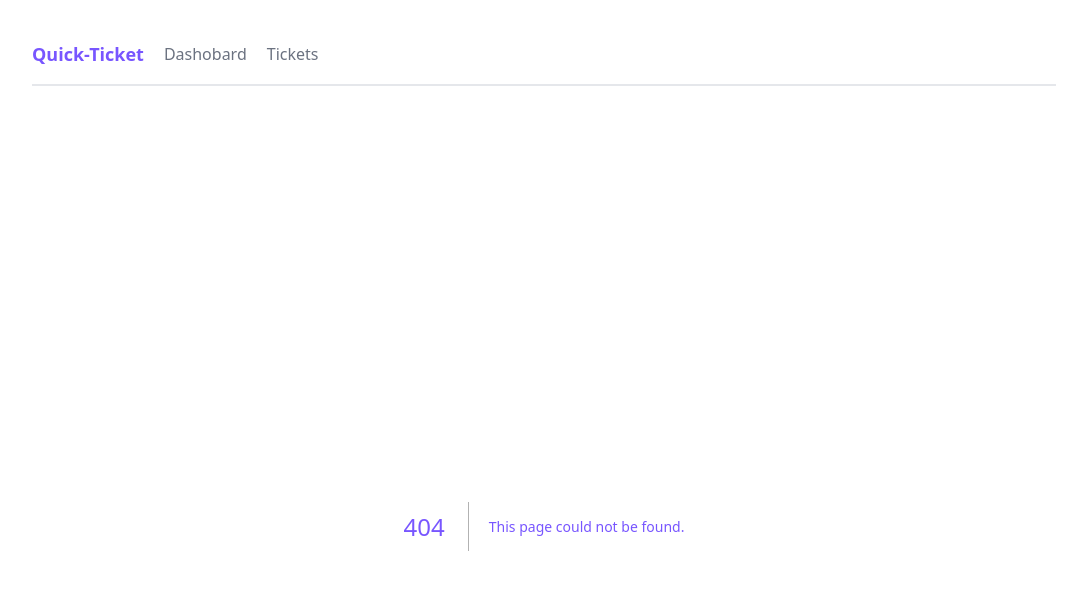
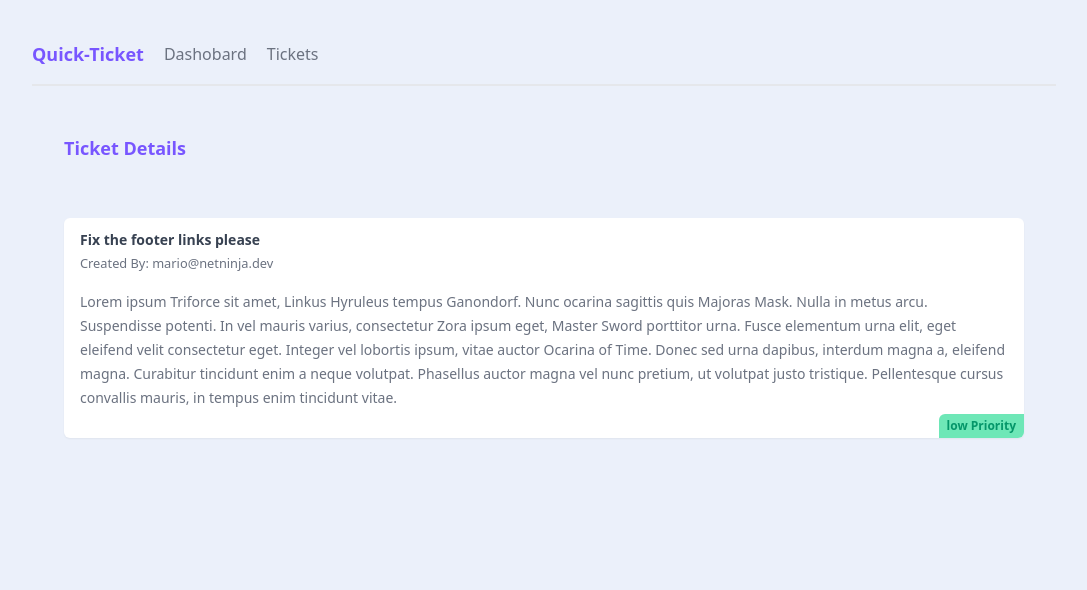
Before and after one commit to Dip-Gyawali/QuickTicket, a Next.js app: page /tickets/1 in a window 1280 px wide. Before the commit this address had no page. Shown: the top 590 px of the page, without its empty margins (96-1183 px from the left). Built offline with nearby package versions, Linux system fonts and the light colour scheme; data requests are answered from the project's data file.

Commit message:
dynamic routing done

```diff
--- a/src/app/tickets/Alltickets.tsx
+++ b/src/app/tickets/Alltickets.tsx
@@ -1,3 +1,5 @@
+import Link from "next/link";
+
 type Ticket = {
     id:string;
     title:string;
@@ -22,6 +24,7 @@
   return (
     <>
     {tickets.map((ele)=>(
+        <Link href={`tickets/${ele.id}`}>
       <div key={ele.id} className="card my-5">
         <h1>{ele.title}</h1>
         <p>{ele.body.slice(0,200)}...</p>
@@ -29,6 +32,7 @@
             {ele.priority} Priority
         </div>
       </div>
+        </Link>
     ))}
     </>
   )
--- /dev/null
+++ b/src/app/tickets/[id]/page.tsx
@@ -0,0 +1,29 @@
+async function getData(id: string) {
+  const res = await fetch(`http://localhost:5000/tickets/${id}`, {
+    next: {
+      revalidate: 60,
+    },
+  });
+  return res.json();
+}
+
+export default async function TicketDetail({
+  params,
+}: {
+  params: { id: string };
+}) {
+  const ticket = await getData(params.id);
+  return (
+    <main>
+      <nav>
+        <h2>Ticket Details</h2>
+      </nav>
+      <div className="card">
+        <h3>{ticket.title}</h3>
+        <small>Created By: {ticket.user_email}</small>
+        <p>{ticket.body}</p>
+        <div className={`pill ${ticket.priority}`}>{ticket.priority} Priority</div>
+      </div>
+    </main>
+  );
+}
```
